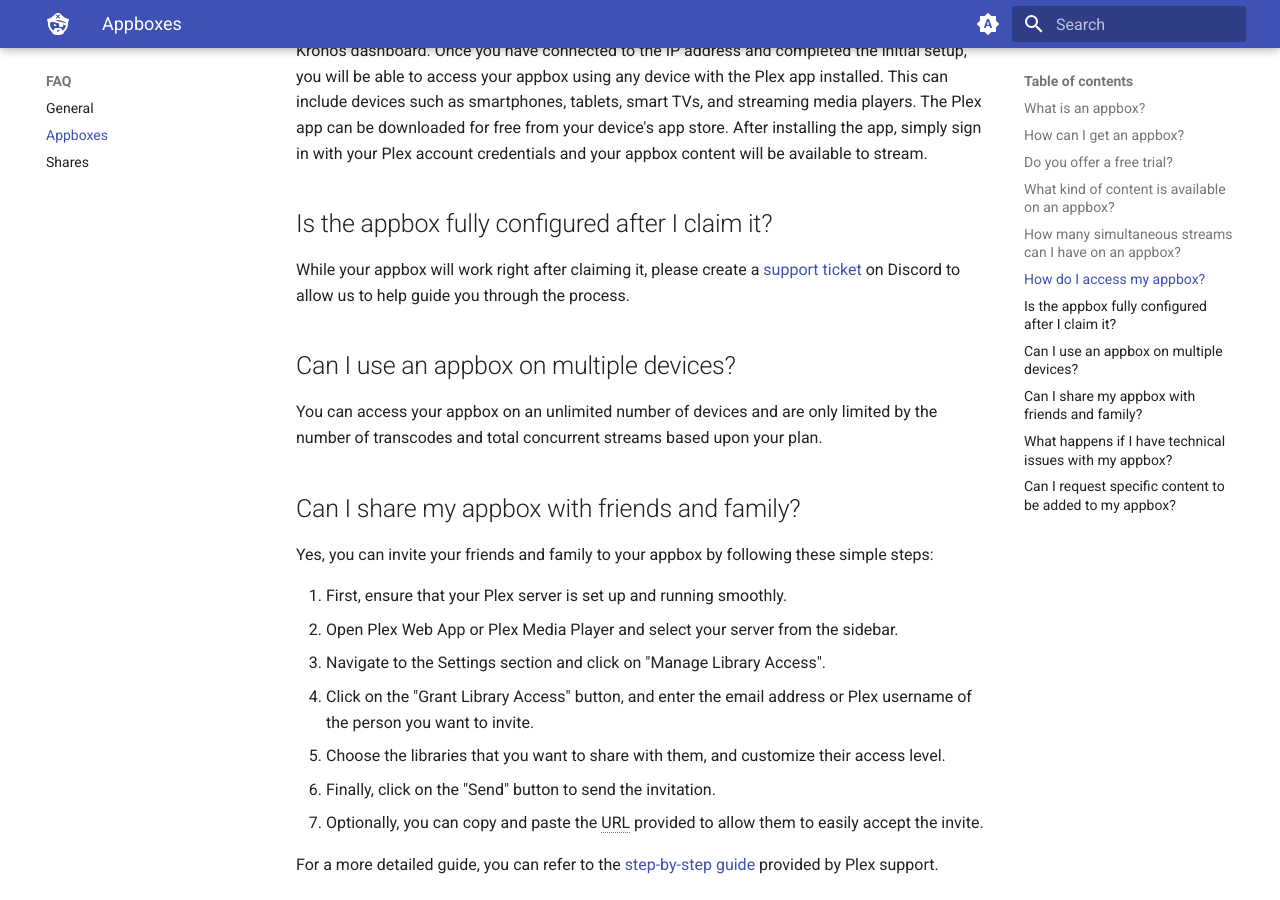
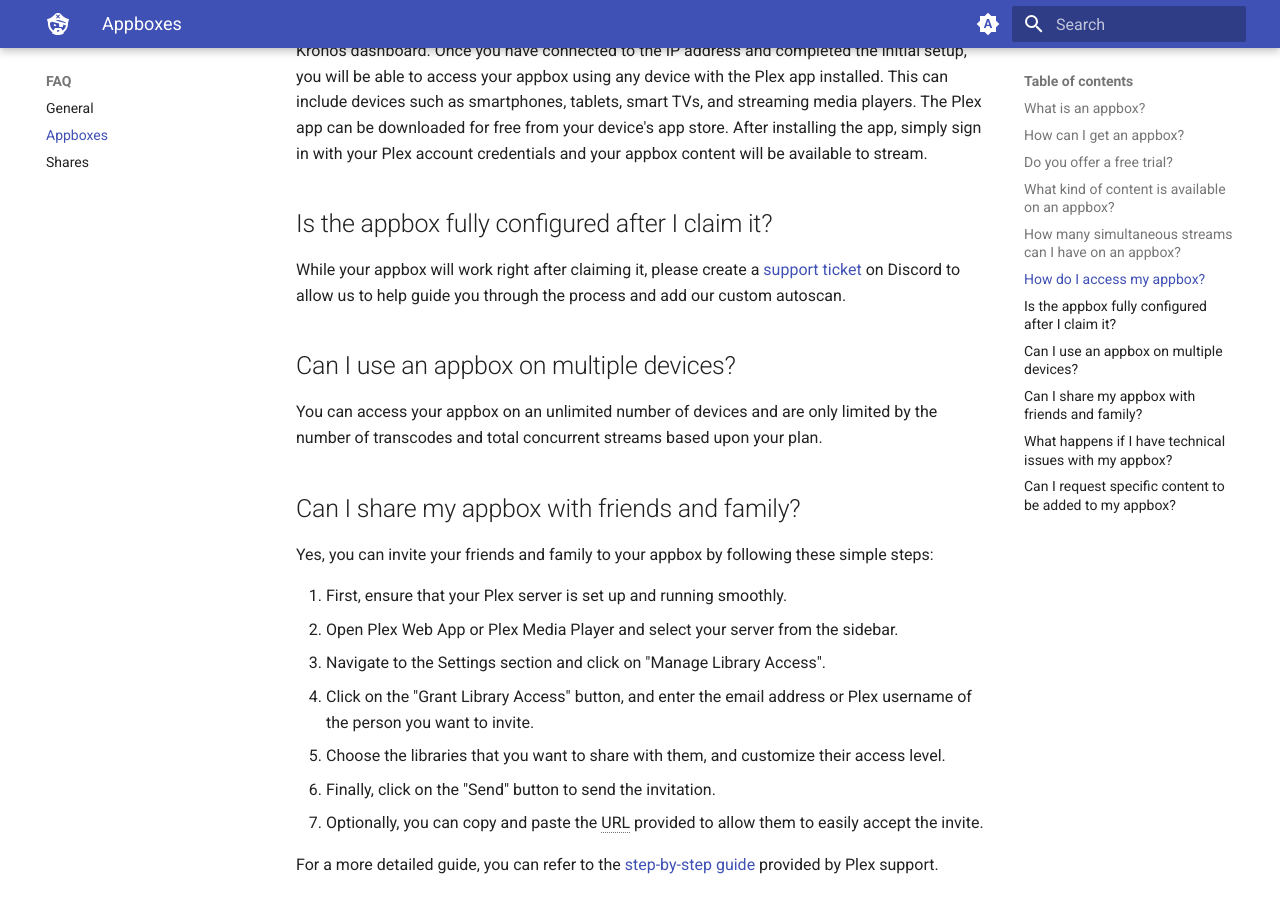
Before and after one commit to neomedia6989/docs-2, an MkDocs documentation site: the page built from docs/faq/appboxes.md, in a window 1280 px wide and 900 px high, scrolled down 1692 px. Built offline with MkDocs 1.6.1 and Material for MkDocs 9.7.7, drawn with Linux system fonts in a browser that asks for light colours.

Commit message:
Update appboxes.md

```diff
--- a/docs/faq/appboxes.md
+++ b/docs/faq/appboxes.md
@@ -36,7 +36,7 @@
 
 ## Is the appbox fully configured after I claim it?
 
-While your appbox will work right after claiming it, please create a [support ticket](https://discord.com/channels/532304048200744982/921503213432242196) on Discord to allow us to help guide you through the process.
+While your appbox will work right after claiming it, please create a [support ticket](https://discord.com/channels/532304048200744982/921503213432242196) on Discord to allow us to help guide you through the process and add our custom autoscan.
 
 ## Can I use an appbox on multiple devices?
 
```
